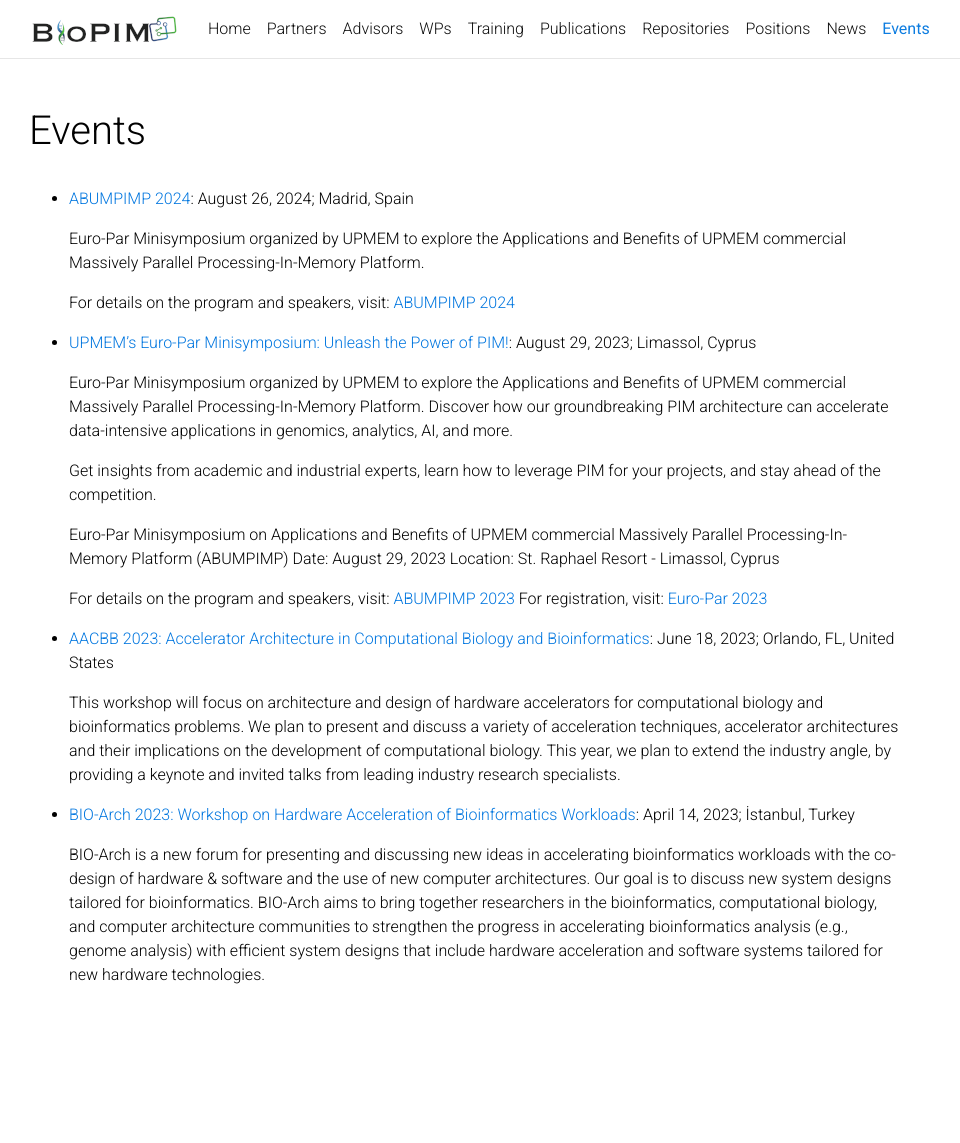
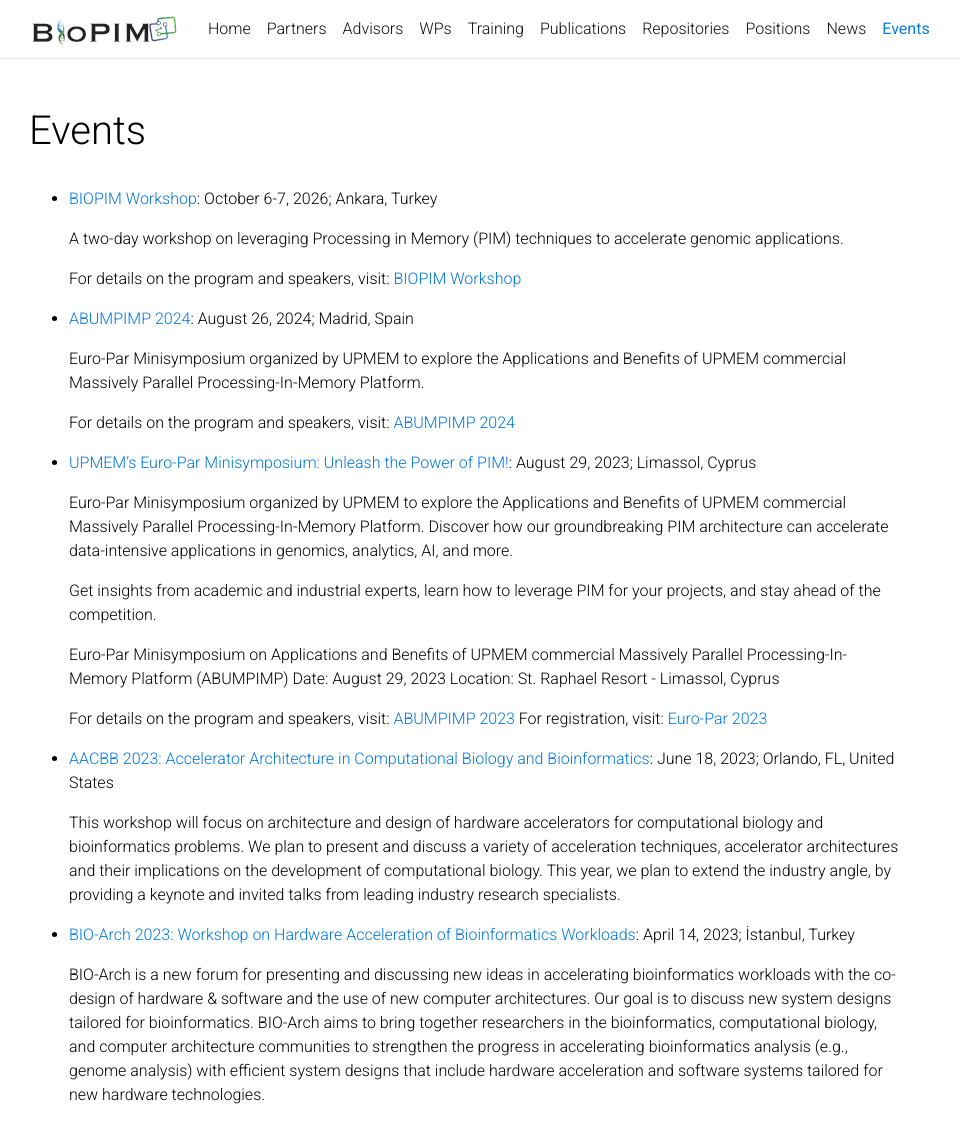
Before and after one commit to BioPIM/biopim.github.io, a Jekyll site: the page built from _pages/events.md, in a window 1280 px wide and 1193 px high. Shown: the top 1143 px of the window, without its empty margins (176-1136 px from the left). Built offline with Jekyll 4.4.1, drawn with Linux system fonts in a browser that asks for light colours; comment, search, counter and statistics services are not loaded; a style sheet for code colours, icons or effects is not loaded.

Commit message:
Link to workshop from the events page

```diff
--- a/_pages/events.md
+++ b/_pages/events.md
@@ -7,29 +7,35 @@
 nav_order: 9
 ---
 
-* [ABUMPIMP 2024](https://www.upmem.com/abumpimp-2024/): August 26, 2024; Madrid, Spain
+- [BIOPIM Workshop]({{ site.baseurl }}/events/workshop): October 6-7, 2026; Ankara, Turkey
 
-	Euro-Par Minisymposium organized by UPMEM to explore the Applications and Benefits of UPMEM commercial Massively Parallel Processing-In-Memory Platform.
+  A two-day workshop on leveraging Processing in Memory (PIM) techniques to accelerate genomic applications.
 
-	For details on the program and speakers, visit: [ABUMPIMP 2024](https://www.upmem.com/abumpimp-2024)
+  For details on the program and speakers, visit: [BIOPIM Workshop]({{ site.baseurl }}/events/workshop)
 
-* [UPMEM's Euro-Par Minisymposium: Unleash the Power of PIM!](https://www.upmem.com/abumpimp-2023/): August 29, 2023; Limassol, Cyprus
+- [ABUMPIMP 2024](https://www.upmem.com/abumpimp-2024/): August 26, 2024; Madrid, Spain
 
-	Euro-Par Minisymposium organized by UPMEM to explore the Applications and Benefits of UPMEM commercial Massively Parallel Processing-In-Memory Platform. Discover how our groundbreaking PIM architecture can accelerate data-intensive applications in genomics, analytics, AI, and more.
+  Euro-Par Minisymposium organized by UPMEM to explore the Applications and Benefits of UPMEM commercial Massively Parallel Processing-In-Memory Platform.
 
-	Get insights from academic and industrial experts, learn how to leverage PIM for your projects, and stay ahead of the competition.
+  For details on the program and speakers, visit: [ABUMPIMP 2024](https://www.upmem.com/abumpimp-2024)
 
-	Euro-Par Minisymposium on Applications and Benefits of UPMEM commercial Massively Parallel Processing-In-Memory Platform (ABUMPIMP)
-	Date: August 29, 2023
-	Location: St. Raphael Resort - Limassol, Cyprus
+- [UPMEM's Euro-Par Minisymposium: Unleash the Power of PIM!](https://www.upmem.com/abumpimp-2023/): August 29, 2023; Limassol, Cyprus
 
-	For details on the program and speakers, visit: [ABUMPIMP 2023](https://www.upmem.com/abumpimp-2023)
-	For registration, visit: [Euro-Par 2023](https://2023.euro-par.org/)
+  Euro-Par Minisymposium organized by UPMEM to explore the Applications and Benefits of UPMEM commercial Massively Parallel Processing-In-Memory Platform. Discover how our groundbreaking PIM architecture can accelerate data-intensive applications in genomics, analytics, AI, and more.
 
-* [AACBB 2023: Accelerator Architecture in Computational Biology and Bioinformatics](https://aacbb-workshop.github.io/): June 18, 2023; Orlando, FL, United States
+  Get insights from academic and industrial experts, learn how to leverage PIM for your projects, and stay ahead of the competition.
 
-	This workshop will focus on architecture and design of hardware accelerators for computational biology and bioinformatics problems. We plan to present and discuss a variety of acceleration techniques, accelerator architectures and their implications on the development of computational biology. This year, we plan to extend the industry angle, by providing a keynote and invited talks from leading industry research specialists.
+  Euro-Par Minisymposium on Applications and Benefits of UPMEM commercial Massively Parallel Processing-In-Memory Platform (ABUMPIMP)
+  Date: August 29, 2023
+  Location: St. Raphael Resort - Limassol, Cyprus
 
-* [BIO-Arch 2023: Workshop on Hardware Acceleration of Bioinformatics Workloads](https://safari.ethz.ch/recomb23-arch-workshop/): April 14, 2023; İstanbul, Turkey
+  For details on the program and speakers, visit: [ABUMPIMP 2023](https://www.upmem.com/abumpimp-2023)
+  For registration, visit: [Euro-Par 2023](https://2023.euro-par.org/)
 
-	BIO-Arch is a new forum for presenting and discussing new ideas in accelerating bioinformatics workloads with the co-design of hardware & software and the use of new computer architectures. Our goal is to discuss new system designs tailored for bioinformatics. BIO-Arch aims to bring together researchers in the bioinformatics, computational biology, and computer architecture communities to strengthen the progress in accelerating bioinformatics analysis (e.g., genome analysis) with efficient system designs that include hardware acceleration and software systems tailored for new hardware technologies.
+- [AACBB 2023: Accelerator Architecture in Computational Biology and Bioinformatics](https://aacbb-workshop.github.io/): June 18, 2023; Orlando, FL, United States
+
+  This workshop will focus on architecture and design of hardware accelerators for computational biology and bioinformatics problems. We plan to present and discuss a variety of acceleration techniques, accelerator architectures and their implications on the development of computational biology. This year, we plan to extend the industry angle, by providing a keynote and invited talks from leading industry research specialists.
+
+- [BIO-Arch 2023: Workshop on Hardware Acceleration of Bioinformatics Workloads](https://safari.ethz.ch/recomb23-arch-workshop/): April 14, 2023; İstanbul, Turkey
+
+  BIO-Arch is a new forum for presenting and discussing new ideas in accelerating bioinformatics workloads with the co-design of hardware & software and the use of new computer architectures. Our goal is to discuss new system designs tailored for bioinformatics. BIO-Arch aims to bring together researchers in the bioinformatics, computational biology, and computer architecture communities to strengthen the progress in accelerating bioinformatics analysis (e.g., genome analysis) with efficient system designs that include hardware acceleration and software systems tailored for new hardware technologies.
```
Also changed, not shown: 1 other file.
